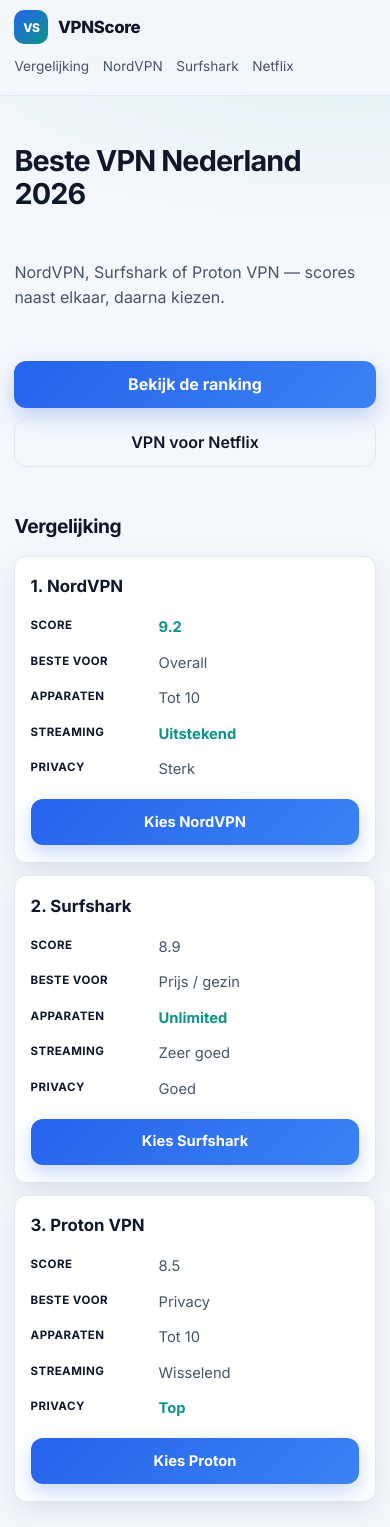
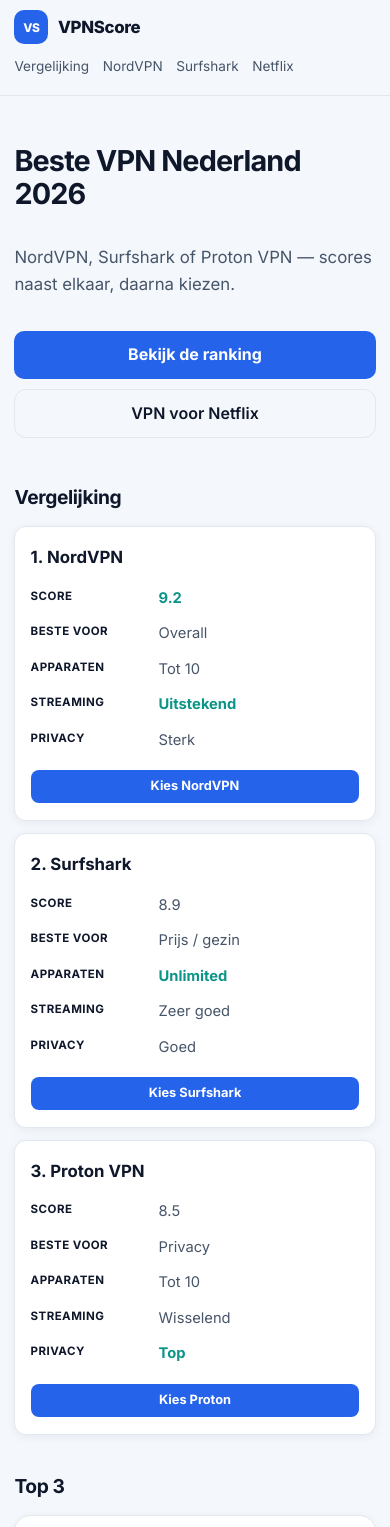
Before and after one commit to jessedkramer/vpnscore, a Next.js app: page / in a window 390 px wide. Shown: the top 1527 px of the page. Built offline with nearby package versions, Linux system fonts and the light colour scheme.

Commit message:
conv(ui): calm flat design — solid CTAs, no glow, keep mobile

```diff
--- a/app/globals.css
+++ b/app/globals.css
@@ -10,7 +10,7 @@
   --accent-2: #22d3a6;
   --warn: #fbbf24;
   --border: #24314f;
-  --shadow: 0 12px 40px rgba(0, 0, 0, 0.35);
+  --shadow: 0 4px 16px rgba(0, 0, 0, 0.22);
   --radius: 16px;
   --font: "Inter", ui-sans-serif, system-ui, -apple-system, "Segoe UI", Roboto, sans-serif;
 }
@@ -27,7 +27,7 @@
     --accent: #2563eb;
     --accent-2: #0d9488;
     --border: #e2e8f0;
-    --shadow: 0 10px 30px rgba(15, 23, 42, 0.08);
+    --shadow: 0 2px 10px rgba(15, 23, 42, 0.06);
   }
 }
 
@@ -36,10 +36,7 @@
 body {
   margin: 0;
   font-family: var(--font);
-  background:
-    radial-gradient(1200px 500px at 10% -10%, rgba(79, 140, 255, 0.18), transparent 60%),
-    radial-gradient(900px 400px at 90% 0%, rgba(34, 211, 166, 0.12), transparent 55%),
-    var(--bg);
+  background: var(--bg);
   color: var(--text);
   line-height: 1.6;
   min-height: 100vh;
@@ -83,7 +80,7 @@
   border-radius: 10px;
   display: grid;
   place-items: center;
-  background: linear-gradient(135deg, var(--accent), var(--accent-2));
+  background: var(--accent);
   color: white;
   font-size: 0.75rem;
 }
@@ -151,7 +148,7 @@
   box-shadow: var(--shadow);
   transition: background 0.15s ease, border-color 0.15s ease;
 }
-.card:hover { background: var(--card-hover); border-color: color-mix(in srgb, var(--accent) 35%, var(--border)); }
+.card:hover { background: var(--card-hover); }
 .card-head {
   display: flex;
   justify-content: space-between;
@@ -172,15 +169,27 @@
   font-size: 0.85rem;
   margin-right: 0.55rem;
 }
+.hero-lead { font-size: 1.05rem; max-width: 40rem; margin: 0; }
+.tag {
+  display: inline-block;
+  margin-left: 0.35rem;
+  font-size: 0.78rem;
+  font-weight: 600;
+  color: var(--muted);
+  border: 1px solid var(--border);
+  border-radius: 999px;
+  padding: 0.12rem 0.55rem;
+  vertical-align: middle;
+}
 .score {
   display: inline-flex;
   align-items: center;
-  background: linear-gradient(135deg, #1d4ed8, #2563eb);
+  background: var(--accent);
   color: white;
   border-radius: 999px;
   padding: 0.28rem 0.75rem;
-  font-weight: 800;
-  font-size: 0.92rem;
+  font-weight: 700;
+  font-size: 0.9rem;
   white-space: nowrap;
 }
 .pros-cons {
@@ -203,16 +212,21 @@
   display: inline-flex;
   align-items: center;
   justify-content: center;
-  background: linear-gradient(135deg, var(--accent), #3b82f6);
+  background: var(--accent);
   color: white !important;
   text-decoration: none !important;
   padding: 0.7rem 1.05rem;
-  border-radius: 12px;
+  border-radius: 10px;
   font-weight: 700;
   border: none;
-  box-shadow: 0 8px 20px rgba(37, 99, 235, 0.25);
 }
 .btn:hover { filter: brightness(1.08); }
+.btn-sm {
+  padding: 0.4rem 0.75rem;
+  font-size: 0.8rem;
+  border-radius: 8px;
+  white-space: nowrap;
+}
 .btn-ghost {
   display: inline-flex;
   align-items: center;
@@ -380,7 +394,8 @@
     grid-template-columns: 1fr;
     margin-top: 0.35rem;
   }
-  .compare td:last-child .btn {
+  .compare td:last-child .btn,
+  .compare td:last-child .btn-sm {
     width: 100%;
     justify-content: center;
   }
```
